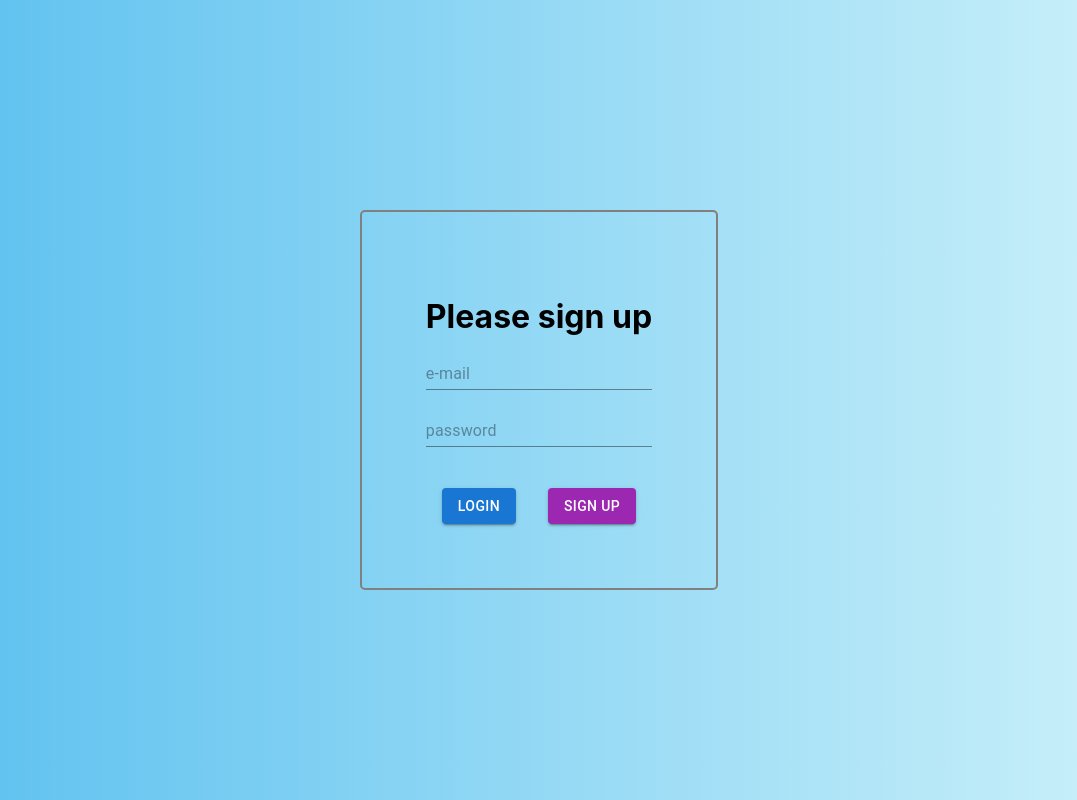
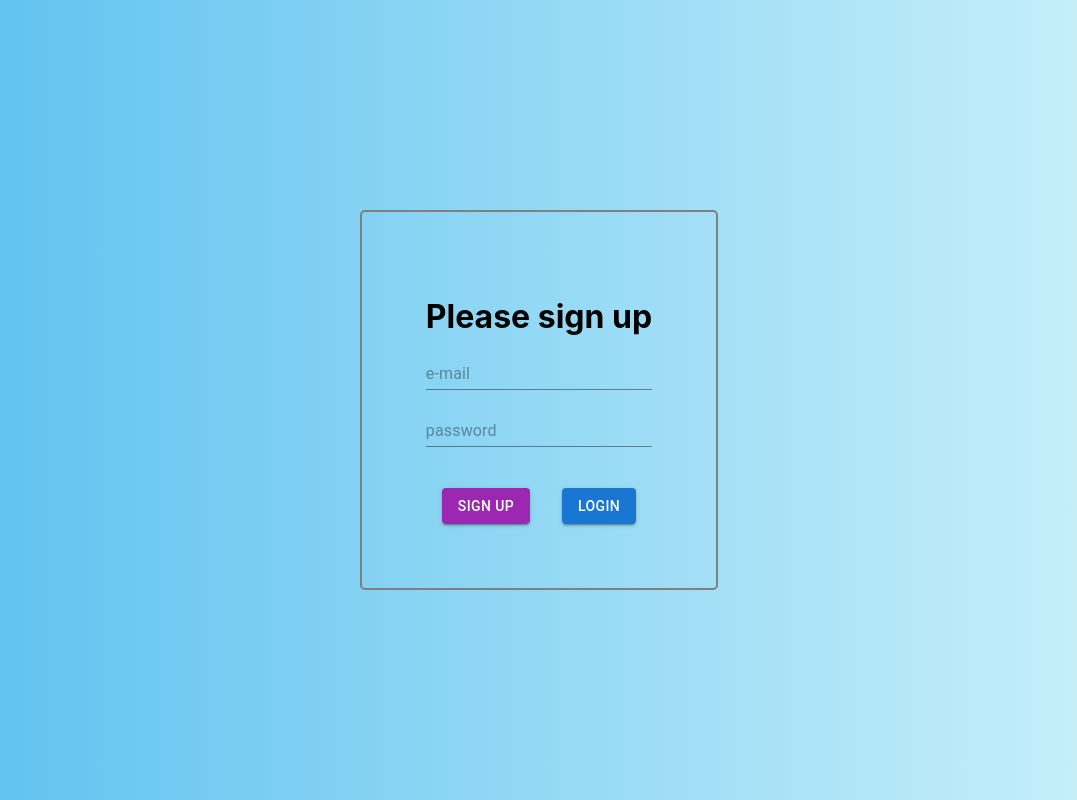
Before and after one commit to jul4ajka/table_react_app, a React (Create React App) app: page /sign-up in a window 1280 px wide. Shown: the whole page, without its empty margins (101-1178 px from the left). Built offline with nearby package versions, Linux system fonts and the light colour scheme; no server answers.

Commit message:
Buttons sign up

```diff
--- a/src/components/Auth/SignUp/SignUp.js
+++ b/src/components/Auth/SignUp/SignUp.js
@@ -32,13 +32,13 @@ const SignUp = ({ history }) => {
         <Inputs />
         <div className='Error'>{error}</div>
         <div className='SignUp_buttons'>
+          <Button variant='contained' color='secondary' type='submit'>
+            Sign up
+          </Button>
           <Button variant='contained' color='primary'>
             <Link to='/login' className='SignUp_link'>
               Login
             </Link>
-          </Button>
-          <Button variant='contained' color='secondary' type='submit'>
-            Sign up
           </Button>
         </div>
       </form>
```
Also changed, not shown: 1 other file (tests, documents, lock files or other folders).
